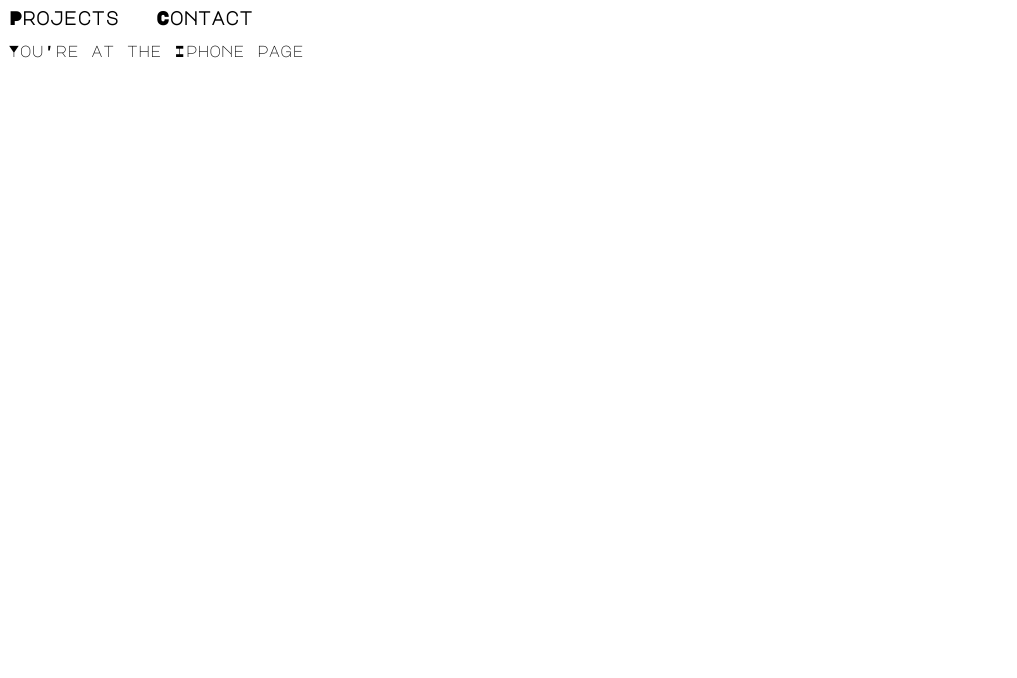
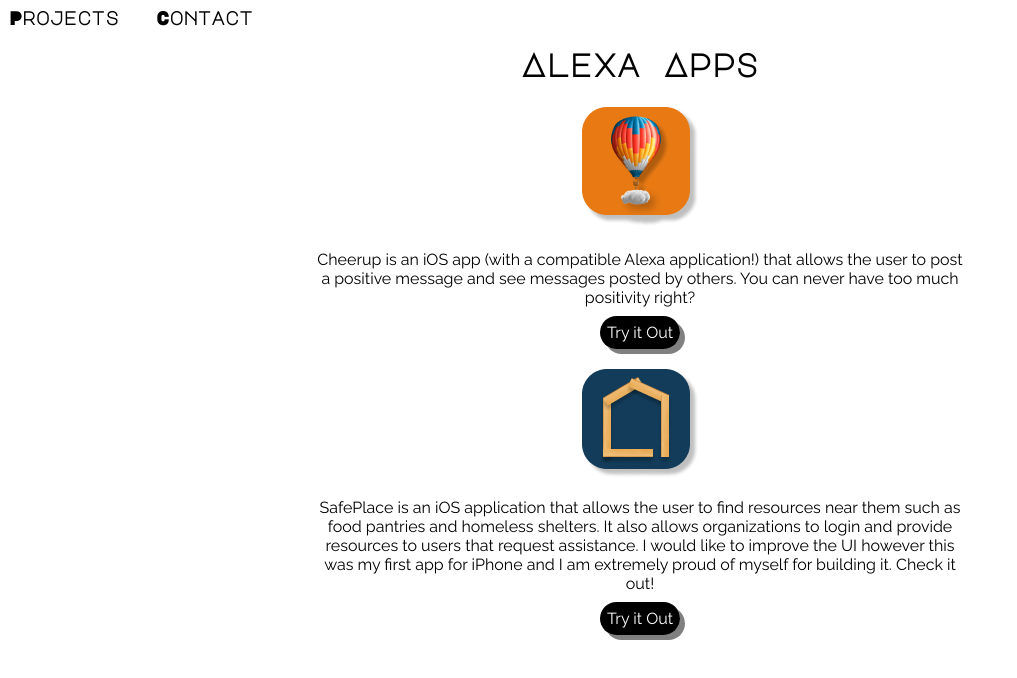
Before and after one commit to dannertech/final-website, a React (Create React App) app: page /iOS in a window 1280 px wide. Shown: the top 678 px of the page, without its empty margins (0-1017 px from the left). Built offline with nearby package versions, Linux system fonts and the light colour scheme.

Commit message:
styled iOS page

```diff
--- a/src/Pages/Iphone.js
+++ b/src/Pages/Iphone.js
@@ -1,12 +1,64 @@
 import React, { Component } from 'react';
 import NavigationBar from '../Components/Navigation'
+
+import Cheerup from '../Images/cheerup.png'
+import Safeplace from '../Images/safeplace.png'
+
+import styled from 'styled-components'
+
+const StyledLinkButton = styled.a`
+background: black;
+color: white;
+text-decoration: none;
+border-radius: 25px;
+padding: 7px;
+box-shadow: 5px 5px grey;
+font-family: 'Raleway', sans-serif;
+
+`
+
+
+
+const StyledProjectCard = styled.div`
+margin: 27px 307px 0px 307px;
+display: flex;
+text-align: center;
+flex-direction: column;
+font-family: 'Raleway', sans-serif;
+`
+
+const StyledHeader = styled.h1`
+text-align: center;
+`
+
 
 export default class Iphone extends Component {
     render(){
         return (
             <div>
                 <NavigationBar />
-                <p>You're at the Iphone page</p>
+                    <StyledHeader>Alexa Apps</StyledHeader>
+                <StyledProjectCard>
+                    <div>
+                <img src={Cheerup} alt="Image of air balloon on orange background"></img>
+                <p>Cheerup is an iOS app (with a compatible Alexa application!) that allows the user to post a positive message and see messages posted by others. You can never have too much positivity right?</p>
+                </div>
+                <div>
+                <StyledLinkButton href="https://itunes.apple.com/us/app/cheerups/id1450608793?mt=8">Try it Out</StyledLinkButton>
+                </div>
+              </StyledProjectCard>
+              <StyledProjectCard>
+                    <div>
+                <img src={Safeplace} alt="Image of a house made out of popsicle sticks"></img>
+                <p>SafePlace is an iOS application that allows the user to find resources near them such as food pantries and homeless shelters. It also allows organizations to login and provide resources to users that request assistance. I would like to improve the UI however this was my first app for iPhone and I am extremely proud of myself for building it. Check it out!</p>
+                </div>
+                <div>
+                <StyledLinkButton href="https://itunes.apple.com/us/app/asafeplace/id1435963407?mt=8">Try it Out</StyledLinkButton>
+                </div>
+              </StyledProjectCard>
+
+
+
             </div>
         )
     }
```
